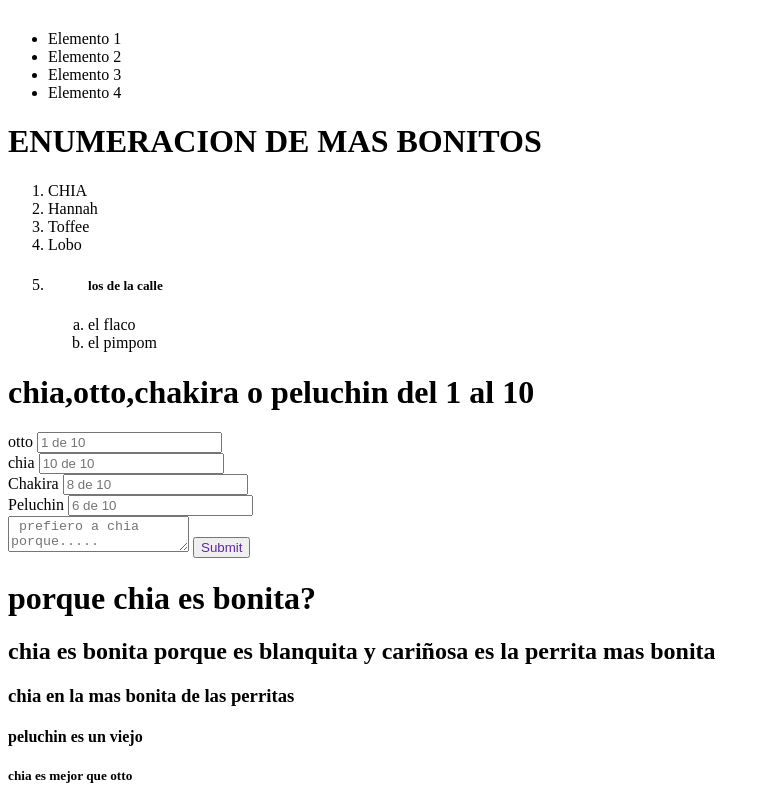
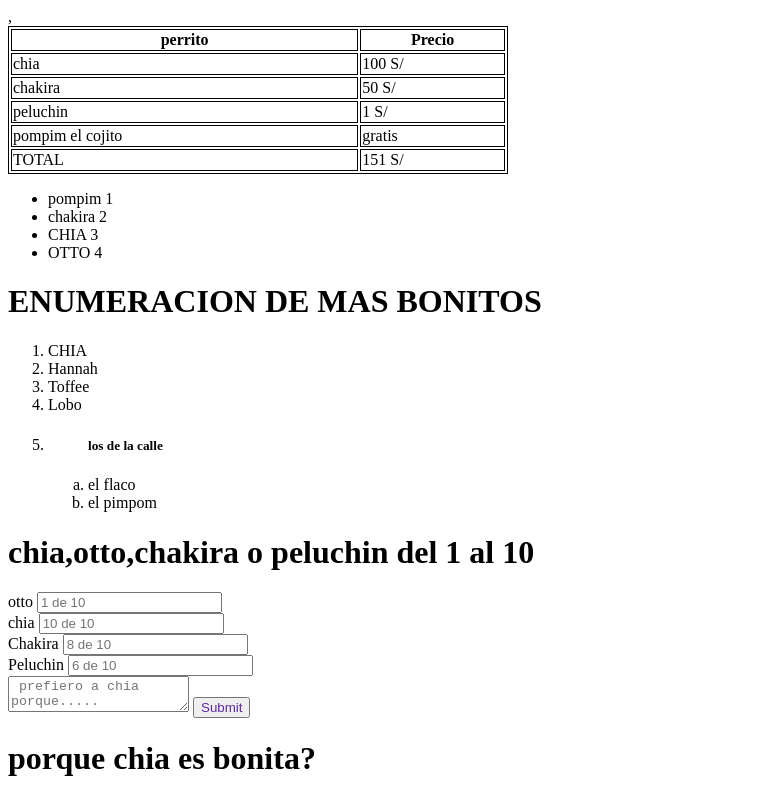
Before and after one commit to matteobc2407/html_principiante, a plain HTML site: page index.html in a window 1280 px wide. Shown: the top 795 px of the page, without its empty margins (0-769 px from the left). Drawn offline with Linux system fonts and the light colour scheme.

Commit message:
create table

```diff
--- a/index.html
+++ b/index.html
@@ -2,15 +2,53 @@
 <html lang="en">
 <head>
 
+
     <title>matteo</title>
+<style>
+  table, th, td {
+    border:  1px solid black;
+
+  }
+
+</style>
+
 </head>
+
+
 <body>
-   <table>
+   <table style="width: 500px;" >
+    <thead>
+        <tr>
+            <th>  perrito  </th>
+            <th>  Precio  </th>
+           </tr>
+        </tr>
+
+    </thead>
+
+       <tbody>
+
+        <td>chia</td>
+       <td>100 S/</td>
+   </tr>
    <tr>
+    <td>chakira</td>
+    <td>50 S/</td>
+</tr>
+<tr>
+    <td>peluchin</td>
+    <td>1 S/</td>
+</tr>
+<tr>
+    <td>pompim el cojito</td>
+    <td> gratis</td>
+</tr>
+       </tbody>
+       ,<tfoot>
+        <td> TOTAL </td>
+        <td> 151 S/</td>
 
-    <th>   </th>
-   </tr>
-
+       </tfoot>
 
 
    </table>
@@ -19,10 +57,10 @@
 
 
      <ul>
-          <li> Elemento 1</li>
-           <li> Elemento 2</li>
-           <li> Elemento 3</li>
-           <li> Elemento 4</li>
+          <li> pompim 1</li>
+           <li> chakira 2</li>
+           <li> CHIA 3</li>
+           <li> OTTO 4</li>
      </ul>
     <h1> ENUMERACION DE MAS BONITOS</h1>
      <ol>
```
